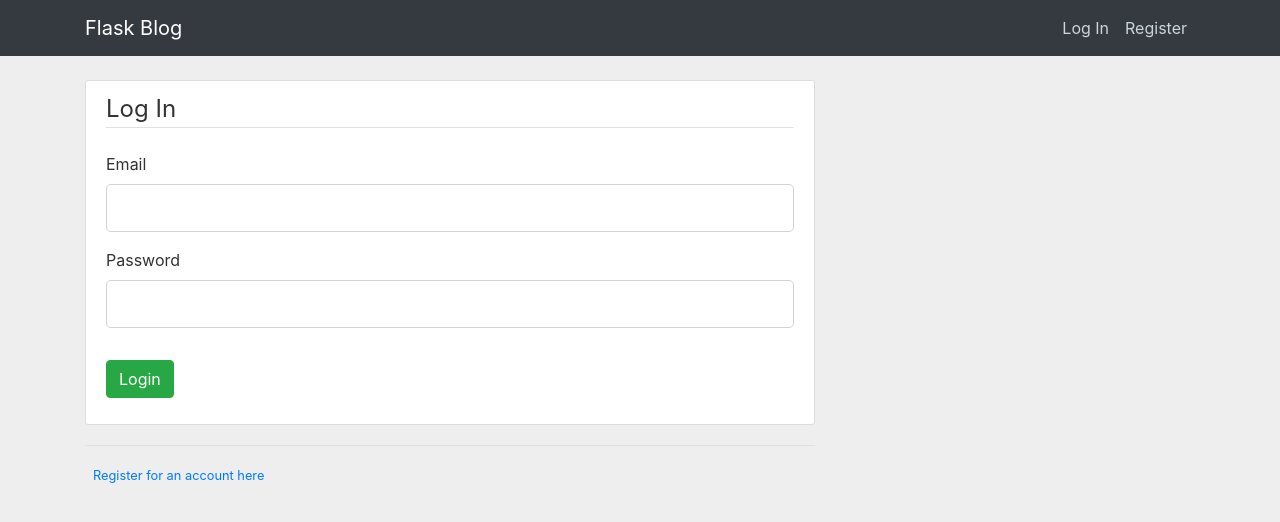
After one commit to alexandrew541/Filmcore-Project, a Flask app: page /login in a window 1280 px wide. The commit adds this page. Shown: the top 522 px of the page. Run offline with Flask 2, Linux system fonts and the light colour scheme; some libraries are stand-ins or nearby versions.

Commit message:
login setup

```diff
--- a/main.py
+++ b/main.py
@@ -2,7 +2,10 @@ from flask import Flask, render_template, redirect, url_for, request
 import urllib.request, json
 from flask import Flask
 from flask.helpers import flash
+from forms import RegistrationForm, LoginForm
 import psycopg2
+import bcrypt
+import requests
 
 hostname = 'localhost'
 database = 'filmlibrary'
@@ -11,6 +14,14 @@ pwd = 'CharFutur144'
 port_id = '5432'
 conn_error = False
 
+#Varible declaration
+signedin = False
+usernames = ""
+searchvalue = ''
+movieid = ""
+
+
+#Database Connection String
 try:
     con = psycopg2.connect(host = hostname, dbname = database, user = username, password = pwd, port = port_id)
 
@@ -23,19 +34,19 @@ except Exception as error:
     conn_error = True
     print('Connection to database is faulty')
 
-
+#flask app and key config declaration
 app = Flask(__name__)
 app.config['SECRET_KEY'] = '7CA5293D0810257F680B2A6CAC9EB291B5405E4D4F42B9A1E26EDE9BAB50BE72'
 
-searchvalue = ''
-movieid = ""
 
+#Home Page
 @app.route("/")
 @app.route("/home", methods=['POST' , 'GET'])
 def home():
     return render_template('home.html' )
 
 
+#Search Results Page
 @app.route("/search", methods = ['POST', 'GET'])
 def search():
     searchresult = request.form.get("searches")
@@ -45,6 +56,7 @@ def search():
     return render_template('search.html', posts = data )
 
 
+#Movie Page
 @app.route("/movie/<string:movieid>", methods = ['GET'])
 def movie(movieid):
     with urllib.request.urlopen('http://www.omdbapi.com?apikey=f720dfee&i=' + movieid) as url:
@@ -52,5 +64,58 @@ def movie(movieid):
     return render_template('movie.html', movies = data)
 
 
+#Registration Page
+@app.route("/register", methods=['GET', 'POST'])
+def register():
+    form = RegistrationForm()
+    if form.validate_on_submit():
+
+        hashedpw = bcrypt.hashpw(form.password.data.encode('utf-8'),bcrypt.gensalt())
+
+        unhashedpw = hashedpw.decode('utf-8')
+
+        user = {"username":form.username.data, "email":form.email.data, "password":unhashedpw}
+        headers = {
+            'Content-Type' : 'application/json'
+        }
+        requests.post(headers = headers, data = json.dumps(user))
+        flash(f'Account created for {form.username.data}!', 'success')
+
+        return redirect(url_for('home', data = user))
+    return render_template('register.html', title='Register', form=form, signedin = signedin, usernames = usernames)
+
+
+#Login Page
+@app.route("/login", methods=['GET', 'POST'])
+def login():
+    form = LoginForm()
+    if form.validate_on_submit():
+        cursor.execute("SELECT * FROM users WHERE email = ?" , form.email.data )
+        account = cursor.fetchone()
+        print(account)
+        hashedpw = bcrypt.checkpw(form.password.data.encode('utf-8'), account[2].encode('utf-8'))
+
+        if account and hashedpw:
+            global signedin, usernames
+            signedin = True
+            usersid = account[0]
+            usernames = account[1]
+            return redirect(url_for('home'))
+
+        else:
+            flash('Login Unsuccessful. Please check username and password', 'danger')
+
+    return render_template('login.html', title='Login', form=form, signedin = signedin)
+
+
+#Logout Function
+@app.route("/logout", methods=['GET'])
+def logout():
+    global signedin
+    signedin = False
+    return redirect(url_for('home'))
+
+
+#Flask run method
 if __name__ == '__main__':
     app.run(debug=True)
--- a/templates/layout.html
+++ b/templates/layout.html
@@ -29,6 +29,17 @@
             <div class="navbar-nav mr-auto">
             </div>
 
+            <div class="navbar-nav">
+
+              {% if signedin == True %}
+                <a class="nav-item nav-link">Hello {{usernames}}!</a>
+                <a class="nav-item nav-link" href="{{ url_for('logout') }}"> Log Out </a>
+              {% else %}
+                <a class="nav-item nav-link" href="{{ url_for('login') }}">Log In</a>
+                <a class="nav-item nav-link" href="{{ url_for('register') }}">Register</a>
+              {%endif%}
+
+          </div>
           </div>
         </div>
       </nav>
--- /dev/null
+++ b/templates/login.html
@@ -0,0 +1,45 @@
+{% extends "layout.html" %}
+{% block content %}
+    <div class="content-section">
+        <form method="POST" action="">
+            {{ form.hidden_tag() }}
+            <fieldset class="form-group">
+                <legend class="border-bottom mb-4">Log In</legend>
+                <div class="form-group">
+                    {{ form.email.label(class="form-control-label") }}
+                    {% if form.email.errors %}
+                        {{ form.email(class="form-control form-control-lg is-invalid") }}
+                        <div class="invalid-feedback">
+                            {% for error in form.email.errors %}
+                                <span>{{ error }}</span>
+                            {% endfor %}
+                        </div>
+                    {% else %}
+                        {{ form.email(class="form-control form-control-lg") }}
+                    {% endif %}
+                </div>
+                <div class="form-group">
+                    {{ form.password.label(class="form-control-label") }}
+                    {% if form.password.errors %}
+                        {{ form.password(class="form-control form-control-lg is-invalid") }}
+                        <div class="invalid-feedback">
+                            {% for error in form.password.errors %}
+                                <span>{{ error }}</span>
+                            {% endfor %}
+                        </div>
+                    {% else %}
+                        {{ form.password(class="form-control form-control-lg") }}
+                    {% endif %}
+                </div>
+            </fieldset>
+            <div class="form-group">
+                {{ form.submit(class="btn btn-success") }}
+            </div>
+        </form>
+    </div>
+    <div class="border-top pt-3">
+        <small class="text-muted">
+            <a class="ml-2" href="{{ url_for('register') }}">Register for an account here</a>
+        </small>
+    </div>
+{% endblock content %}
```
Also changed, not shown: templates/register.html (added, +72 -0 lines), 1 other file.
